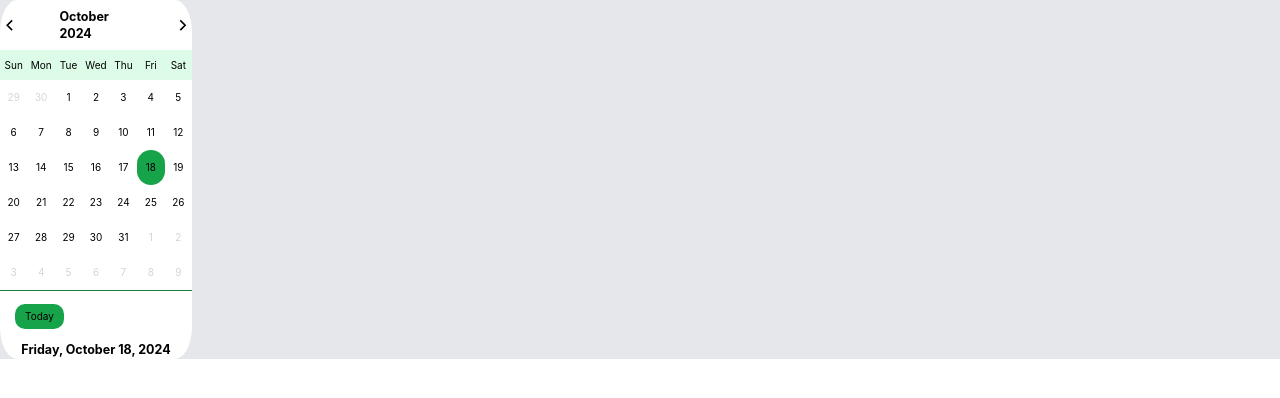
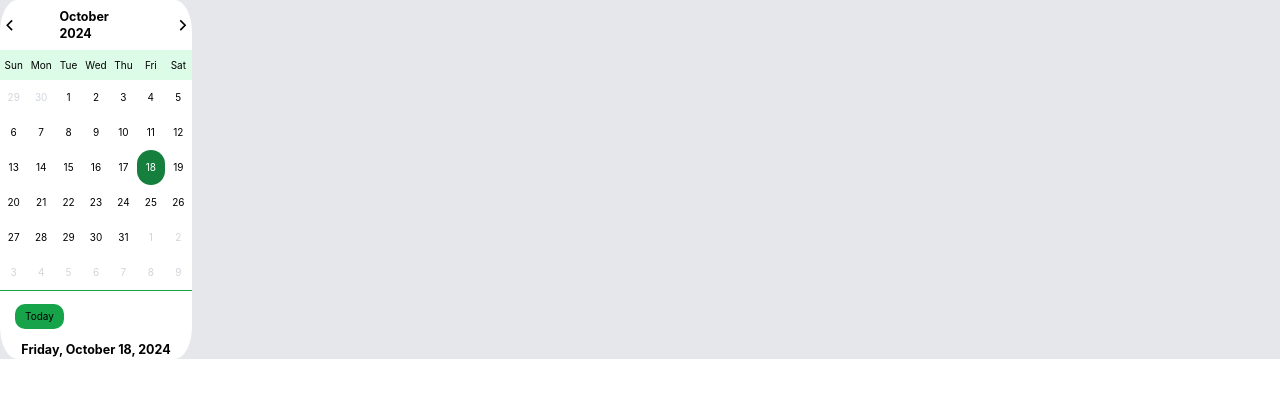
Before and after one commit to quang21122/football-prediction, a React (Vite) app: page / in a window 1280 px wide. Shown: the top 398 px of the page. Built offline with nearby package versions, Linux system fonts and the light colour scheme.

Commit message:
Calender
Chỉnh lại cho đẹp

```diff
--- a/src/components/calender/Calender.jsx
+++ b/src/components/calender/Calender.jsx
@@ -62,12 +62,15 @@ const Calender = () => {
                     ))}
                     {generateDate(today.month(), today.year()).map((day, index) => (
                         <div key={index}
-                            className={`flex justify-center items-center p-4 hover:bg-green-500 hover:rounded-full hover:text-white hover:cursor-pointer ${day.isCurrentMonth ? 'text-black' : 'text-gray-300'} ${day.today ? 'bg-green-600 rounded-full' : ''}`}
+                            className={`flex justify-center items-center p-4 hover:bg-green-500 hover:rounded-full hover:text-white hover:cursor-pointer
+                                        ${day.isCurrentMonth ? 'text-black' : 'text-gray-300'}
+                                        ${day.today ? 'bg-green-700 rounded-full' : ''}
+                                        ${day.date.isSame(selectedDate, 'date') ? 'bg-green-500 rounded-full text-white' : ''}`}
                             onClick={() => setSelectedDate(day.date)}>{day.date.date()}</div>
                             // onClick để test
                     ))}
                 </div>
-                <hr className='w-full border-solid border-green-700'/>
+                <hr className='w-full border-solid border-green-600'/>
                 <div className='flex items-center py-5 px-6'>
                     <button className='bg-green-600 rounded-2xl py-2 px-4' onClick={() => setToday(dayjs())}>Today</button>
                 </div>
```
